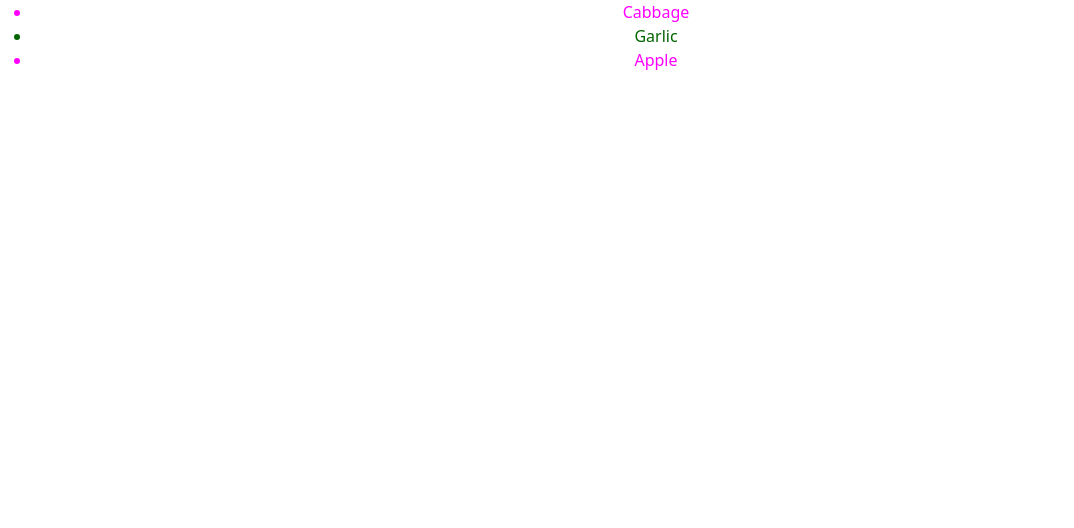
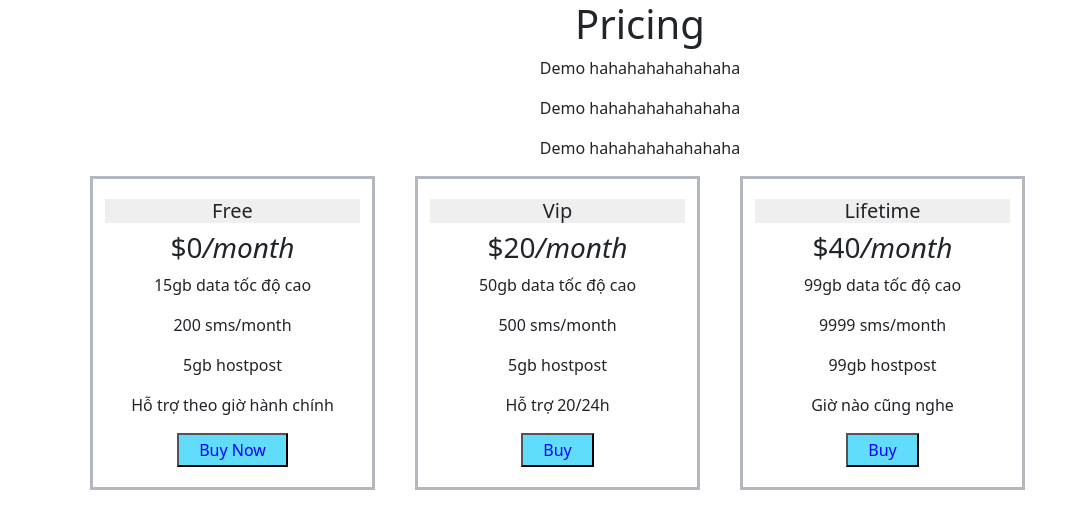
Before and after one commit to hoanghieu2385/React-JS, a React (Create React App) app in the folder my-app/: page / in a window 1280 px wide. Shown: the top 528 px of the page, without its empty margins (0-1074 px from the left). Built offline with nearby package versions, Linux system fonts and the light colour scheme.

Commit message:
html to react pricing

```diff
--- a/my-app/src/App.css
+++ b/my-app/src/App.css
@@ -53,3 +53,19 @@
   font-style: italic;
   color: orange;
 }
+
+.col-md-3{
+  border: #8d94a1a9 solid;
+  padding: 20px;
+  margin: 20px;
+}
+h5 {
+  background-color: rgb(240, 239, 239);
+  margin: 0;
+  padding: 0;
+}
+button{
+  background-color: #61dcfb;
+  color: blue;
+  padding: 3px 20px;
+}
--- a/my-app/src/App.js
+++ b/my-app/src/App.js
@@ -1,7 +1,6 @@
-import logo from './logo.svg';
-import './App.css';
-import UserList from './component/UserList';
-import ShoppingList from './component/ShoppingList';
+import logo from './logo.svg';    //important
+import './App.css';     //important
+import Pricing from './component/Pricing';
 
 function App() {
   return (
@@ -27,7 +26,7 @@ function App() {
 export default function MyApp() {
   return(
     <div className='App'>
-      <ShoppingList />
+      <Pricing />
     </div>
   );
 }
--- a/my-app/src/component/Pricing.js
+++ b/my-app/src/component/Pricing.js
@@ -0,0 +1,58 @@
+// import React from 'react';
+const Pricing = () => {
+    return (
+        <div className="container">
+            <h1>Pricing</h1>
+            <p>Demo hahahahahahahaha</p>
+            <p>Demo hahahahahahahaha</p>
+            <p>Demo hahahahahahahaha</p>
+            <div className="row">
+                <div className="col-md-3">
+                    <h5>Free</h5>
+                    <div className="free">
+                        <h3>
+                            $0<i>/month</i>
+                        </h3>
+                        <p>15gb data tốc độ cao</p>
+                        <p>200 sms/month</p>
+                        <p>5gb hostpost</p>
+                        <p> Hỗ trợ theo giờ hành chính</p>
+                    </div>
+                    <button>Buy Now</button>
+                </div>
+
+                <div className="col-md-3">
+                    <h5>Vip</h5>
+                    <div className="Vip">
+                        <h3>
+                            $20<i>/month</i>
+                        </h3>
+                        <p>50gb data tốc độ cao</p>
+                        <p>500 sms/month</p>
+                        <p>5gb hostpost</p>
+                        <p>Hỗ trợ 20/24h</p>
+                    </div>
+                    <button>Buy </button>
+
+                </div>
+
+                <div className="col-md-3">
+                    <h5>Lifetime</h5>
+                    <div className="free">
+                        <h3>
+                            $40<i>/month</i>
+                        </h3>
+                        <p>99gb data tốc độ cao</p>
+                        <p>9999 sms/month</p>
+                        <p>99gb hostpost</p>
+                        <p> Giờ nào cũng nghe</p>
+                    </div>
+                    <button>Buy </button>
+
+                </div>
+            </div>
+        </div>
+    );
+};
+
+export default Pricing;
```
Also changed, not shown: 1 other file (tests, documents, lock files or other folders).
